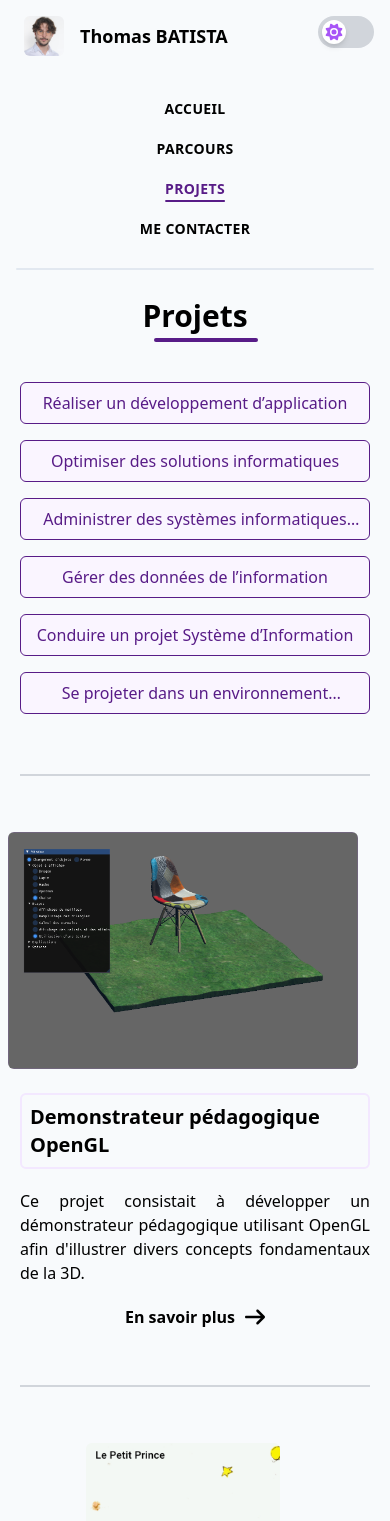
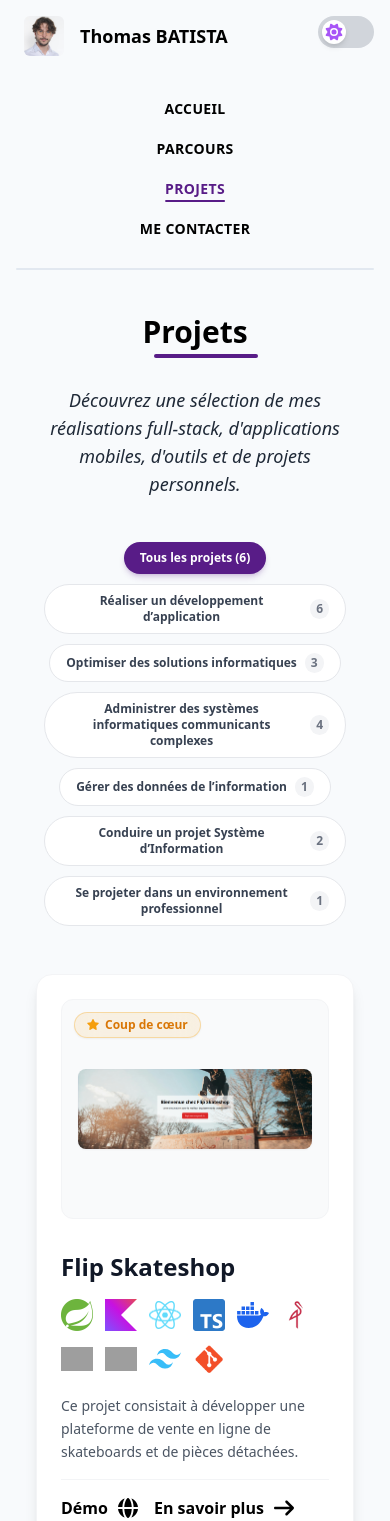
Before and after one commit to thomas-btst/portfolio, a React (Vite) app: page /projects in a window 390 px wide. Shown: the top 1521 px of the page. Built offline with nearby package versions, Linux system fonts and the light colour scheme; grey boxes are pictures that could not be loaded.

Commit message:
feat(ui): enhance project page design

```diff
--- a/src/components/IconButton.tsx
+++ b/src/components/IconButton.tsx
@@ -15,18 +15,17 @@ export function IconButton({ to, icon, target, children }: ArrowButtonProps) {
     <Link
       to={to}
       target={target}
-      className="transition-colors duration-200 flex items-center justify-center space-x-2.5 hover:text-purple-950 dark:hover:text-purple-200 group self-center"
+      className="transition-colors duration-200 flex items-center justify-center space-x-2.5 hover:text-purple-950 dark:hover:text-purple-200 group/btn self-center"
     >
       <div className="relative rounded-md w-fit font-bold text-base">
         <span
-          className={`absolute left-0 -bottom-1 h-1 bg-purple-900 dark:bg-purple-200 transition-all duration-200 rounded-full
-                w-0 group-hover:w-full`}
+          className="absolute left-0 -bottom-1 h-1 bg-purple-900 dark:bg-purple-200 transition-all duration-200 rounded-full w-0 group-hover/btn:w-full"
         />
         {children}
       </div>
       <FontAwesomeIcon
         icon={icon ?? faArrowRight}
-        className="size-5 group-hover:translate-x-2 transition-transform duration-300"
+        className="size-5 group-hover/btn:translate-x-2 transition-transform duration-300"
       />
     </Link>
   )
--- a/src/constants/projects.tsx
+++ b/src/constants/projects.tsx
@@ -457,13 +457,4 @@ export const projects = new Array<ProjectValue>(
   ...props,
   competencies: new Set(competencies),
   technologies: new Set(technologies),
-}))
-// .sort((a, b) => {
-//   if (a.dates?.end === null && b.dates?.end === null)
-//     return a.dates.begin < b.dates.begin
-//   if (a.dates?.end === null)
-//     return true
-//   if (b.dates?.end === null)
-//     return false
-//   return a.dates.end < b.dates?.end
-// })
+})).sort((a, b) => (b.favorite ? 1 : 0) - (a.favorite ? 1 : 0))
--- a/src/features/projects/ProjectCard.tsx
+++ b/src/features/projects/ProjectCard.tsx
@@ -1,32 +1,55 @@
-import { faArrowRight, faGlobe } from '@fortawesome/free-solid-svg-icons'
+import { faArrowRight, faGlobe, faStar } from '@fortawesome/free-solid-svg-icons'
+import { FontAwesomeIcon } from '@fortawesome/react-fontawesome'
+import { motion } from 'framer-motion'
 import { IconButton } from '../../components/IconButton'
 import { ProjectType } from '../../constants/projects'
 import { technologies } from '../../constants/technologies'
 import { TechnologyButton } from '../technologies/TechnologyButton'
 
 export function ProjectCard({ project, isPair }: { project: ProjectType; isPair: boolean }) {
-  const picture = (
-    <div className={`${isPair ? 'md:float-left' : 'md:float-right'} w-full md:w-2/5 flex justify-center`}>
-      <img className="object-scale-down rounded-md mr-6 max-h-96" src={project.picture} />
+  return (
+    <motion.div
+      initial={{ opacity: 0, y: 35 }}
+      whileInView={{ opacity: 1, y: 0 }}
+      viewport={{ once: true }}
+      transition={{ duration: 0.45, ease: 'easeOut' }}
+      className="relative bg-white dark:bg-zinc-800/90 rounded-2xl p-6 sm:p-8 shadow-lg border border-gray-100 dark:border-zinc-700/60"
+    >
+      <div className={`flex flex-col lg:flex-row gap-8 items-center ${isPair ? '' : 'lg:flex-row-reverse'}`}>
+        <div className="lg:w-5/12 w-full flex-shrink-0 relative overflow-hidden rounded-xl bg-gray-50 dark:bg-zinc-900/60 p-4 border border-gray-100 dark:border-zinc-800 flex items-center justify-center min-h-[220px] max-h-[320px]">
+          {project.favorite && (
+            <div className="absolute top-3 left-3 bg-amber-500/10 text-amber-600 dark:text-amber-400 border border-amber-500/30 backdrop-blur-md px-3 py-1 rounded-full text-xs font-bold flex items-center gap-1.5 z-10 shadow-sm">
+              <FontAwesomeIcon icon={faStar} className="size-3 text-amber-500" />
+              <span>Coup de cœur</span>
             </div>
-  )
-  return (
-    <div className="flex flex-col md:block space-y-6 md:space-y-0">
-      {picture}
-      <div className="space-y-5 flex flex-col">
-        <div className="flex items-center border-purple-100 border-2 w-fit rounded-md py-2 px-2">
-          <h3 className="text-xl font-bold inline-block mr-8">{project.name}</h3>
-          <div className="hidden md:inline-block space-y-4 -mt-4">
+          )}
+          <img
+            className="object-contain max-h-64 w-full rounded-lg shadow-sm"
+            src={project.picture}
+            alt={project.name}
+          />
+        </div>
+
+        <div className="lg:w-7/12 w-full flex flex-col justify-between space-y-4">
+          <div className="space-y-3">
+            <div className="flex flex-wrap items-center justify-between gap-3">
+              <h3 className="text-2xl sm:text-3xl font-bold text-gray-900 dark:text-gray-50">
+                {project.name}
+              </h3>
+            </div>
+
+            <div className="flex flex-wrap items-center gap-3 pt-1">
               {[...project.technologies.keys()].map((technKey) => (
-              <div className="pr-4 inline-block">
-                <TechnologyButton techno={technologies[technKey]} />
-              </div>
+                <TechnologyButton key={technKey} techno={technologies[technKey]} />
               ))}
             </div>
+
+            <p className="text-gray-600 dark:text-gray-300 text-sm sm:text-base leading-relaxed pt-2">
+              {project.description}
+            </p>
           </div>
-        <p className="text-justify">{project.description}</p>
 
-        <div className={`flex flex-col space-y-6 md:flex-row md:space-y-0 md:space-x-6`}>
+          <div className="flex flex-wrap items-center gap-4 pt-4 border-t border-gray-100 dark:border-zinc-700/50">
             {project.link && (
               <IconButton icon={faGlobe} to={project.link} target="_blank">
                 Démo
@@ -38,5 +61,6 @@ export function ProjectCard({ project, isPair }: { project: ProjectType; isPair:
           </div>
         </div>
       </div>
+    </motion.div>
   )
 }
--- a/src/features/projects/Projects.tsx
+++ b/src/features/projects/Projects.tsx
@@ -1,41 +1,73 @@
 import { useState } from 'react'
+import { AnimatePresence } from 'framer-motion'
 import { CompetenceKey, competencies } from '../../constants/competences'
 import { projects } from '../../constants/projects'
 import { Title } from '../../components/Title'
 import { ProjectCard } from './ProjectCard'
 
-function ProjectsSeparator() {
-  return <div className="w-full h-0.5 bg-gray-300 mx-auto" />
-}
-
 export function Projects() {
   const [selected, setSelected] = useState<null | CompetenceKey>(null)
+
+  const filteredProjects = projects.filter(
+    (project) => selected === null || project.competencies.has(selected)
+  )
+
   return (
-    <div className="flex flex-col space-y-10 items-center container mx-auto">
-      <Title>Projets</Title>
-      <div className="grid grid-cols-1 md:grid-cols-2 lg:grid-cols-3 gap-4 pb-5">
+    <div className="flex flex-col space-y-8 items-center container mx-auto pb-12">
+      <div className="flex flex-col items-center text-center space-y-5 mb-3">
+        <Title>Projets</Title>
+        <p className="text-gray-800 dark:text-gray-200 text-lg italic max-w-lg pt-2">
+          Découvrez une sélection de mes réalisations full-stack, d'applications mobiles, d'outils et de projets personnels.
+        </p>
+      </div>
+
+      <div className="flex flex-wrap justify-center gap-2.5 max-w-4xl px-2">
+        <button
+          onClick={() => setSelected(null)}
+          className={`px-4 py-2 text-xs sm:text-sm font-semibold rounded-full transition-all duration-200 cursor-pointer ${
+            selected === null
+              ? 'bg-purple-900 text-white dark:bg-purple-600 shadow-md shadow-purple-900/20'
+              : 'bg-white dark:bg-zinc-800/90 text-gray-700 dark:text-gray-300 border border-gray-200 dark:border-zinc-700/80 hover:bg-purple-50 dark:hover:bg-zinc-700/80 hover:border-purple-300 dark:hover:border-purple-500/40'
+          }`}
+        >
+          Tous les projets ({projects.length})
+        </button>
+
         {[...competencies.entries()].map(([competenceKey, competence]) => {
           const isSelected = selected === competenceKey
+          const count = projects.filter((p) => p.competencies.has(competenceKey)).length
+
           return (
             <button
               key={competenceKey}
               onClick={() => setSelected(isSelected ? null : competenceKey)}
-              className={`${isSelected ? 'bg-purple-200' : 'bg-purple-50'} hover:bg-purple-100 border border-purple-900 p-2 rounded-md`}
+              className={`px-4 py-2 text-xs sm:text-sm font-semibold rounded-full transition-all duration-200 flex items-center gap-2 cursor-pointer ${
+                isSelected
+                  ? 'bg-purple-900 text-white dark:bg-purple-600 shadow-md shadow-purple-900/20'
+                  : 'bg-white dark:bg-zinc-800/90 text-gray-700 dark:text-gray-300 border border-gray-200 dark:border-zinc-700/80 hover:bg-purple-50 dark:hover:bg-zinc-700/80 hover:border-purple-300 dark:hover:border-purple-500/40'
+              }`}
             >
-              <span className="line-clamp-1 text-wrap text-center text-purple-900 ">{competence}</span>
+              <span>{competence}</span>
+              <span
+                className={`text-xs px-1.5 py-0.5 rounded-full ${
+                  isSelected
+                    ? 'bg-purple-800 dark:bg-purple-700 text-white'
+                    : 'bg-gray-100 dark:bg-zinc-700 text-gray-500 dark:text-gray-400'
+                }`}
+              >
+                {count}
+              </span>
             </button>
           )
         })}
       </div>
-      <div className="flex flex-col space-y-14">
-        {projects
-          .filter((project) => selected === null || project.competencies.has(selected))
-          .map((project, i) => <ProjectCard key={project.name} project={project} isPair={i % 2 === 0} />)
-          .reduce<JSX.Element[]>((acc, val, i) => {
-            acc.push(<ProjectsSeparator key={`sep-${i}`} />)
-            acc.push(val)
-            return acc
-          }, [])}
+
+      <div className="w-full flex flex-col space-y-10 sm:space-y-12 pt-4">
+        <AnimatePresence mode="wait">
+          {filteredProjects.map((project, i) => (
+            <ProjectCard key={project.name} project={project} isPair={i % 2 === 0} />
+          ))}
+        </AnimatePresence>
       </div>
     </div>
   )
--- a/src/features/technologies/TechnologyButton.tsx
+++ b/src/features/technologies/TechnologyButton.tsx
@@ -6,14 +6,14 @@ interface TechnologyButtonProps {
 
 export function TechnologyButton({ techno }: TechnologyButtonProps) {
   return (
-    <a href={techno.link} target="_blank" className={`group relative w-fit inline-block align-middle`}>
+    <a href={techno.link} target="_blank" className="group/techno relative w-fit inline-block align-middle">
       <img
         src={techno.icon}
         alt={techno.name}
-        className={`w-8 h-8 transition-transform duration-200 group-hover:scale-110 group-hover:-translate-y-1 object-contain`}
+        className="w-8 h-8 transition-transform duration-200 group-hover/techno:scale-110 group-hover/techno:-translate-y-1 object-contain"
       />
       <div
-        className="z-10 absolute left-1/2 transform -translate-x-1/2 -bottom-1.5 translate-y-full opacity-0 pointer-events-none group-hover:opacity-100
+        className="z-10 absolute left-1/2 transform -translate-x-1/2 -bottom-1.5 translate-y-full opacity-0 pointer-events-none group-hover/techno:opacity-100
                 transition duration-200 bg-purple-100 dark:bg-purple-200 text-purple-950 rounded-md px-2 pb-1 pt-0.5 text-sm whitespace-nowrap shadow-lg"
       >
         {techno.name}
--- a/src/pages/ProjectsPage.tsx
+++ b/src/pages/ProjectsPage.tsx
@@ -2,8 +2,8 @@ import { Projects } from '../features/projects/Projects'
 
 export function ProjectsPage() {
   return (
-    <h1>
+    <section className="container mx-auto px-4 py-4 max-w-6xl">
       <Projects />
-    </h1>
+    </section>
   )
 }
```
Also changed, not shown: src/components/ProjectComponents.tsx (+10 -7 lines), src/features/projects/Project.tsx (+40 -12 lines). Lines whose indentation alone changed are shown as unchanged.
